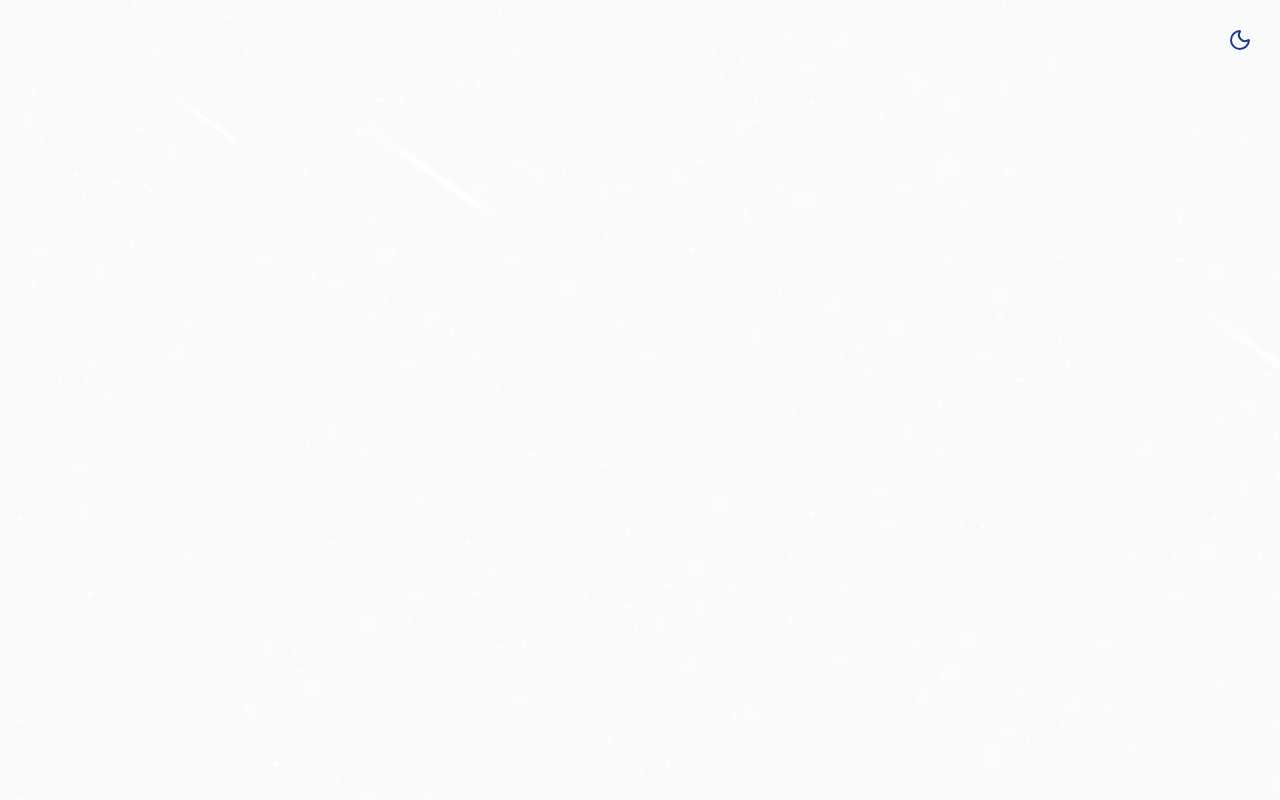
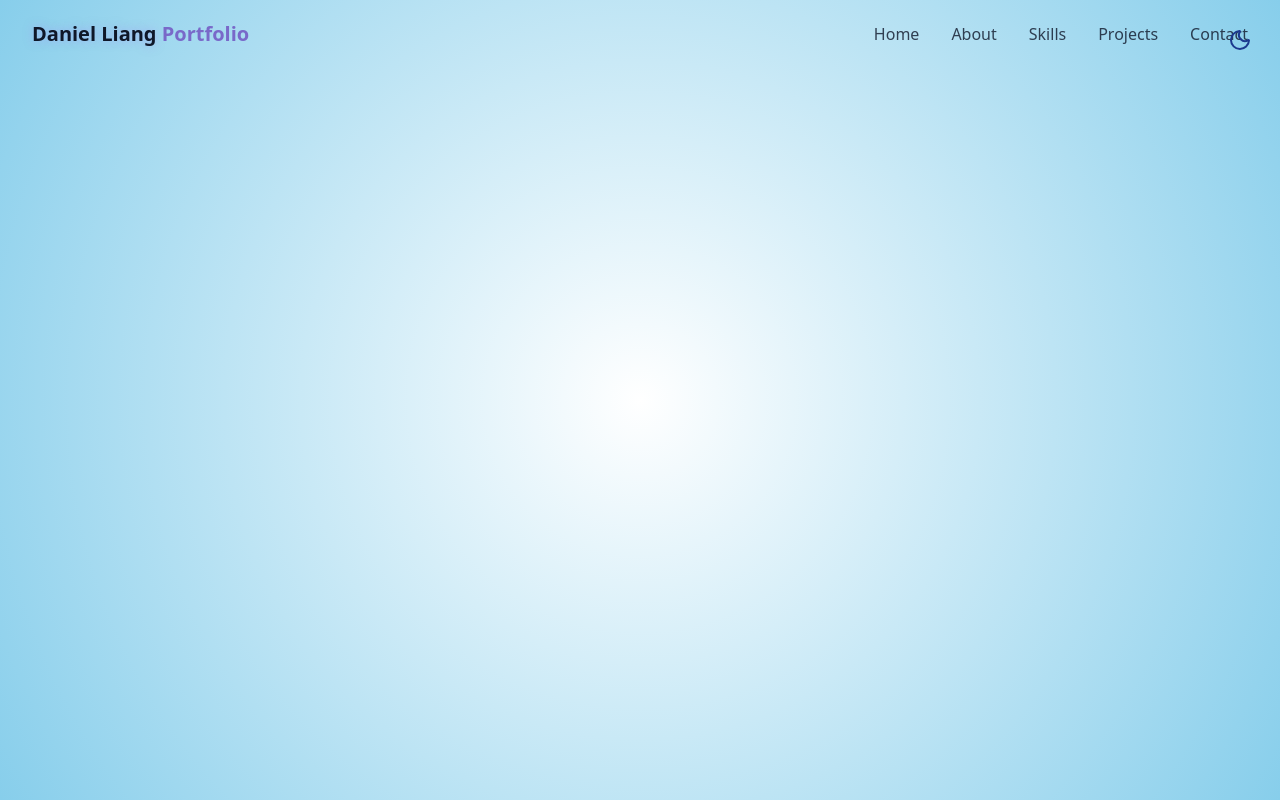
Before and after one commit to Daniel-codeApe/portfolio, a React (Vite) app in the folder portfolio/: page / in a window 1280 px wide. Built offline with nearby package versions, Linux system fonts and the light colour scheme.

Commit message:
out frame done

```diff
--- /dev/null
+++ b/portfolio/src/components/Navbar.tsx
@@ -0,0 +1,95 @@
+import { useEffect, useState } from "react";
+import { cn } from "../lib/utils";
+import { Menu, X } from "lucide-react";
+
+const navItems = [
+	{ name: "Home", href: "#home" },
+	{ name: "About", href: "#about" },
+	{ name: "Skills", href: "#skills" },
+	{ name: "Projects", href: "#projects" },
+	{ name: "Contact", href: "#contact" },
+];
+
+export const Navbar = () => {
+	const [isScrolled, setIsScrolled] = useState(false);
+	const [isMenuOpen, setIsMenuOpen] = useState(false);
+
+	useEffect(() => {
+		const handleScroll = () => {
+			setIsScrolled(window.screenY > 10);
+		};
+
+		window.addEventListener("scroll", handleScroll);
+
+		return () => window.removeEventListener("scroll", handleScroll);
+	});
+	return (
+		<nav
+			className={cn(
+				"fixed w-full z-40 transition-all duration-300",
+				isScrolled
+					? "py-3 bg-background/80 background-blur-md shadow-xs"
+					: "py-5"
+			)}
+		>
+			<div className="container flex items-center justify-between">
+				<a
+					className="text-xl font-bold text-primary flex items-center"
+					href="#home"
+				>
+					<span className="relative z-10">
+						<span className="text-glow text-foreground">Daniel Liang</span>{" "}
+						Portfolio
+					</span>
+				</a>
+
+				{/* Desktop */}
+				<div className="hidden md:flex space-x-8">
+					{navItems.map((item, key) => {
+						return (
+							<a
+								key={key}
+								href={item.href}
+								className="text-foreground/80 hover:text-primary transition-colors duration-300"
+							>
+								{item.name}
+							</a>
+						);
+					})}
+				</div>
+				{/* Mobile */}
+				<button
+					onClick={() => setIsMenuOpen((prev) => !prev)}
+					className="md:hidden p-2 text-foreground z-50"
+				>
+					{isMenuOpen ? <X size={24} /> : <Menu size={24} />}
+				</button>
+
+				<div
+					className={cn(
+						"fixed inset-0 bg-background/95 backdrop-blur-md z-40 flex flex-col items-center justify-center",
+						"transition-all duration-300 md:hidden",
+						isMenuOpen
+							? "opacity-100 pointer-events-auto"
+							: "opacity-0 pointer-events-none"
+					)}
+				>
+					<div className="flex flex-col space-y-8 text-xl md:hidden">
+						{navItems.map((item, key) => {
+							return (
+								<a
+									key={key}
+									href={item.href}
+									className="text-foreground/80 hover:text-primary transition-colors duration-300"
+									onClick={() => setIsMenuOpen(false)}
+								>
+									{item.name}
+								</a>
+							);
+						})}
+					</div>
+				</div>
+			</div>
+		</nav>
+	);
+};
--- a/portfolio/src/components/StarBackground.tsx
+++ b/portfolio/src/components/StarBackground.tsx
@@ -1,13 +1,24 @@
 import { useEffect, useState } from "react";
 import type { star, meteor } from "../lib/types";
 
-export const StarBackground = () => {
+export const StarBackground = ({ isDarkMode }: { isDarkMode: boolean }) => {
+	if (!isDarkMode) {
+		return null;
+	}
 	const [stars, setStars] = useState<star[]>([]);
 	const [meteors, setMeteors] = useState<meteor[]>([]);
 
 	useEffect(() => {
 		generateStars();
 		generateMeteors();
+
+		const handleResize = () => {
+			generateStars();
+		};
+
+		window.addEventListener("resize", handleResize);
+
+		return () => window.removeEventListener("resize", handleResize);
 	}, []);
 
 	const generateStars = () => {
@@ -24,9 +35,8 @@
 				opacity: Math.random() * 0.5 + 0.5,
 				animationDuration: Math.random() * 4 + 2,
 			});
-
-			setStars(newStars);
 		}
+		setStars(newStars);
 	};
 
 	const generateMeteors = () => {
@@ -41,9 +51,8 @@
 				delay: Math.random() * 15,
 				animationDuration: Math.random() * 3 + 3,
 			});
-
-			setMeteors(newMeteors);
 		}
+		setMeteors(newMeteors);
 	};
 
 	return (
@@ -58,8 +67,9 @@
 							height: `${star.size}px`,
 							left: `${star.x}%`,
 							top: `${star.y}%`,
-							opacity: `${star.opacity}`,
+							opacity: star.opacity,
 							animationDuration: `${star.animationDuration}s`,
+							// background: "white",
 						}}
 					/>
 				);
@@ -77,6 +87,7 @@
 							top: `${meteor.y}%`,
 							animationDelay: `${meteor.delay}`,
 							animationDuration: `${meteor.animationDuration}s`,
+							// background: "white",
 						}}
 					/>
 				);
--- a/portfolio/src/components/ThemeToggle.tsx
+++ b/portfolio/src/components/ThemeToggle.tsx
@@ -1,42 +1,53 @@
-import { useEffect, useState } from "react"
-import { Moon, Sun } from "lucide-react"
-import { cn } from "../lib/utils"
+import { useEffect, useState } from "react";
+import { Moon, Sun } from "lucide-react";
+import { cn } from "../lib/utils";
 
 export const ThemeToggle = () => {
-    const [isDarkMode, setIsDarkMode] = useState(true)
+	const [isDarkMode, setIsDarkMode] = useState(true);
 
 	useEffect(() => {
-        const storedTheme = localStorage.getItem("theme")
+		const storedTheme = localStorage.getItem("theme");
 		if (storedTheme === "dark") {
-            setIsDarkMode(true)
-            document.documentElement.classList.add("dark")
+			setIsDarkMode(true);
+			document.documentElement.classList.add("dark");
+			document.documentElement.style.background = "black";
 		} else {
-            localStorage.setItem("theme", "light")
-            setIsDarkMode(false)
+			localStorage.setItem("theme", "light");
+			setIsDarkMode(false);
+			document.documentElement.classList.remove("dark");
+			document.documentElement.style.background =
+				"radial-gradient(circle, white, skyblue)";
 		}
-    })
+	});
 
 	const toggleTheme = () => {
 		if (isDarkMode) {
-            document.documentElement.classList.remove("dark")
-            localStorage.setItem("theme", "light")
-            setIsDarkMode(false)
+			document.documentElement.classList.remove("dark");
+			document.documentElement.style.background =
+				"radial-gradient(circle, white, skyblue)";
+			localStorage.setItem("theme", "light");
+			setIsDarkMode(false);
 		} else {
-            document.documentElement.classList.add("dark")
-            localStorage.setItem("theme", "dark")
-            setIsDarkMode(true)
+			document.documentElement.classList.add("dark");
+			document.documentElement.style.background = "black";
+			localStorage.setItem("theme", "dark");
+			setIsDarkMode(true);
 		}
-    }
+	};
 
-    return <button onClick={toggleTheme} className={cn(
+	return (
+		<button
+			onClick={toggleTheme}
+			className={cn(
 				"fixed max-sm:hidden top-5 right-5 z-50 p-2 rounded-full transition-colors duration-300",
 				"focus:outlin-hidden"
-    )}>
-            {
-                isDarkMode ?
+			)}
+		>
+			{isDarkMode ? (
 				<Sun className="h-6 w-6 text-yellow-300" />
-                :
-                <Moon className="h-6 w-6 text-blue-900"/>
-            }
+			) : (
+				<Moon className="h-6 w-6 text-blue-900" />
+			)}
 		</button>
-}
+	);
+};
--- a/portfolio/src/index.css
+++ b/portfolio/src/index.css
@@ -95,8 +95,11 @@
   }
 
   body {
-    @apply bg-background text-foreground transition-colors duration-300;
-    font-feature-settings: "rlig" 1, "calt" 1;
+    @apply text-foreground transition-colors duration-300;
+  }
+
+  .dark body {
+    @apply bg-background
   }
 }
 
--- a/portfolio/src/pages/Home.tsx
+++ b/portfolio/src/pages/Home.tsx
@@ -1,12 +1,35 @@
+import { useEffect, useState } from "react";
+import { Navbar } from "../components/Navbar";
 import { StarBackground } from "../components/StarBackground";
 import { ThemeToggle } from "../components/ThemeToggle";
 
 export function Home() {
- return <div className="min-h-screen bg-background text-foreground overflow-x-hidden">
-    {/* Theme Toggle */}
-    <ThemeToggle />
+	const [isDarkMode, setIsDarkMode] = useState(false);
 
-    {/* Background */}
-    <StarBackground />
- </div>
+	useEffect(() => {
+		setIsDarkMode(document.documentElement.classList.contains("dark"));
+
+		const observer = new MutationObserver(() => {
+			setIsDarkMode(document.documentElement.classList.contains("dark"));
+		});
+
+		observer.observe(document.documentElement, {
+			attributes: true,
+			attributeFilter: ["class"],
+		});
+
+		return () => observer.disconnect();
+	}, []);
+	return (
+		<div className="min-h-screen text-foreground overflow-x-hidden">
+			{/* Theme Toggle */}
+			<ThemeToggle />
+
+			{/* Background */}
+			<StarBackground isDarkMode={isDarkMode} />
+
+			{/* Navbar */}
+			<Navbar />
+		</div>
+	);
 }
```
Lines whose indentation alone changed are shown as unchanged.
